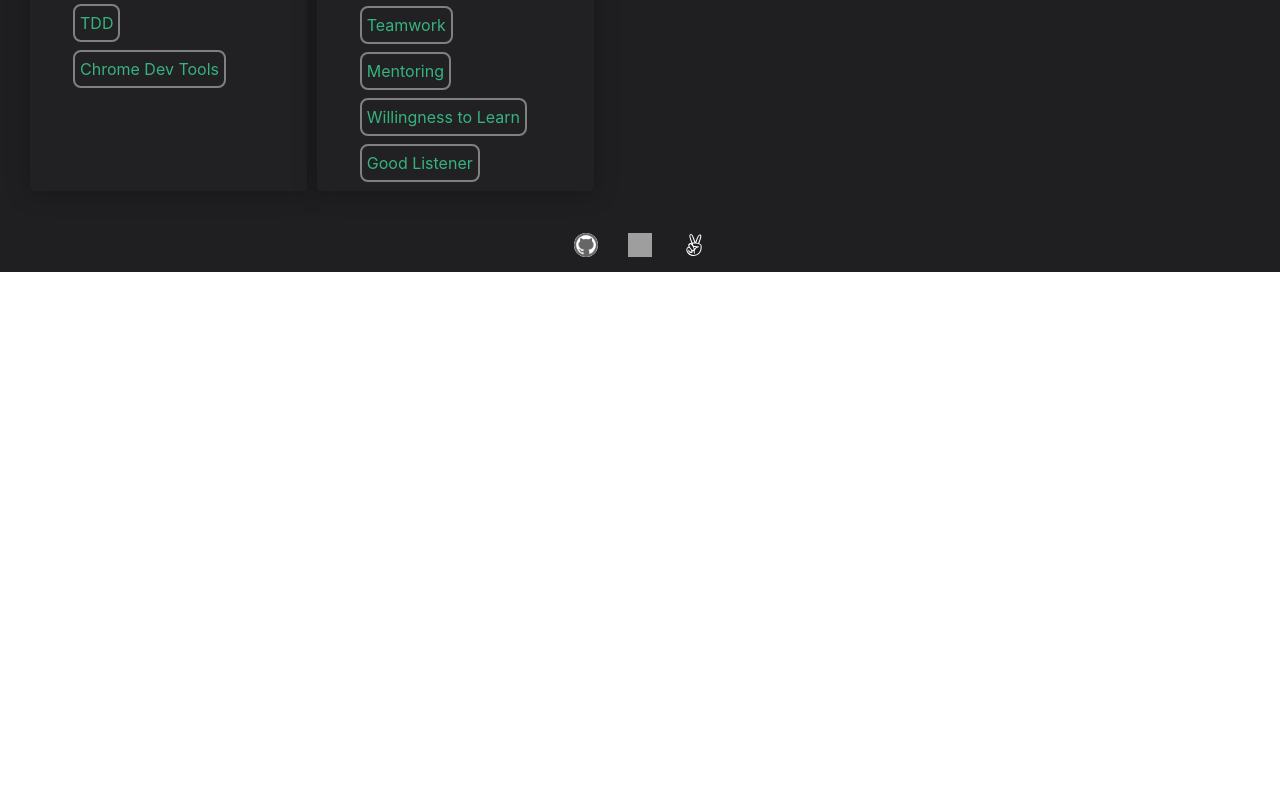
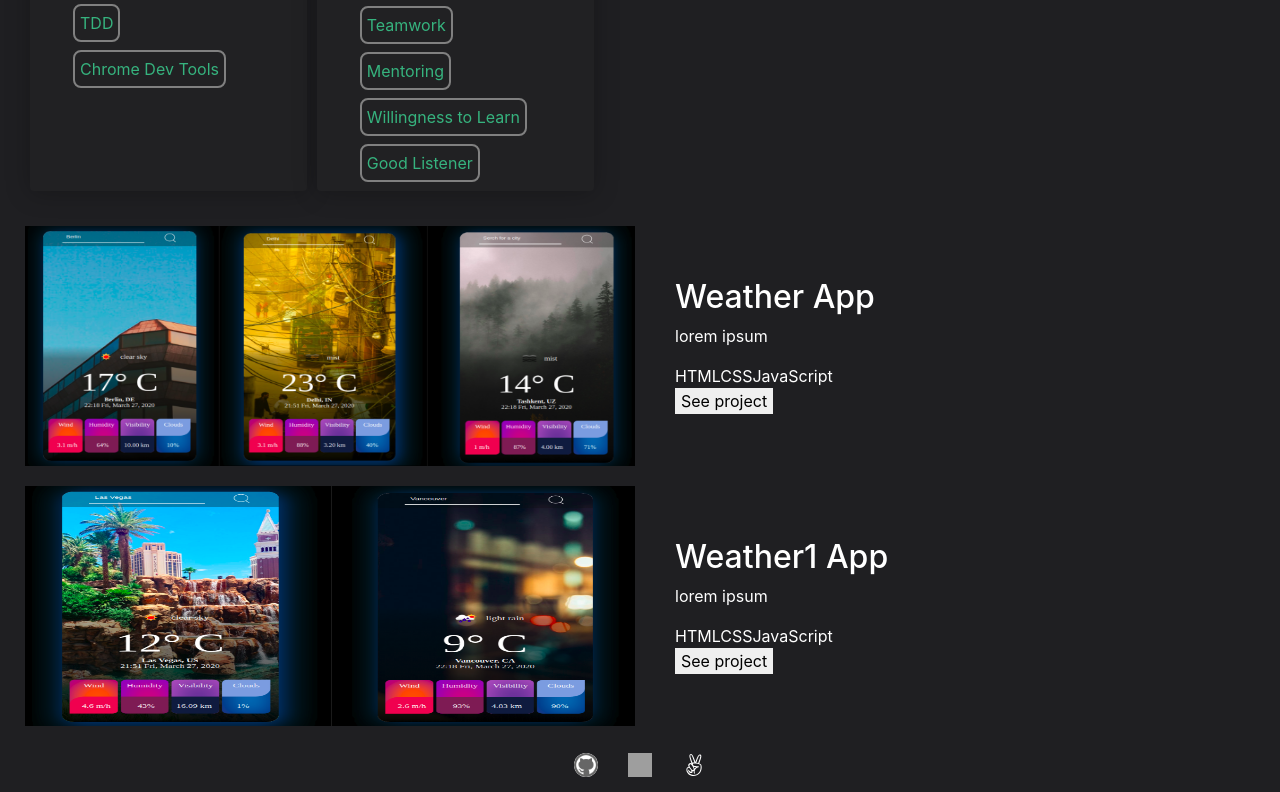
Before and after one commit to Abdusaid10/personal-portfolio, a React (Create React App) app: page / in a window 1280 px wide. Shown: the part 663-1455 px from the top of the page. Before the commit the page ends 935 px from the top, so only its background shows below. Built offline with nearby package versions, Linux system fonts and the light colour scheme; grey boxes are pictures that could not be loaded.

Commit message:
add Project component  and RecentWork Container

```diff
--- /dev/null
+++ b/src/assets/styles/Project.css
@@ -0,0 +1,13 @@
+#projectWrapper {
+  display: flex;
+  /* flex-direction: row; */
+  /* flex-wrap: wrap; */
+  justify-items: center;
+  align-items: center;
+}
+
+.project-img {
+  width: 320px;
+  height: 240px;
+  margin: 10px;
+}
--- a/src/components/App.js
+++ b/src/components/App.js
@@ -2,6 +2,7 @@ import React from 'react';
 import Navbar from '../containers/Navbar';
 import About from './About';
 import Contact from './Contact';
+import RecentWork from '../containers/RecentWork';
 import '../assets/styles/reset.css';
 import '../assets/styles/index.css';
 import '../assets/styles/Navbar.css';
@@ -11,6 +12,7 @@ const App = () => (
   <div className="app">
     <Navbar />
     <About />
+    <RecentWork />
     <Contact />
   </div>
 );
--- /dev/null
+++ b/src/components/Project.js
@@ -0,0 +1,27 @@
+import React from 'react';
+import PropTypes from 'prop-types';
+import '../assets/styles/Project.css';
+
+const Project = ({ project }) => (
+  <div id="projectWrapper">
+    <img className="project-img col-md-6" src={`${project.image}`} alt={`${project.name}`} />
+    <div className="col-md-6">
+      <h2>{project.name}</h2>
+      <p>{project.description}</p>
+      <div>
+        {
+          project.stack.map(s => (
+            <span key={s}>{s}</span>
+          ))
+        }
+      </div>
+      <button type="button">See project</button>
+    </div>
+  </div>
+);
+
+Project.propTypes = {
+  project: PropTypes.instanceOf(Object).isRequired,
+};
+
+export default Project;
--- a/src/containers/RecentWork.js
+++ b/src/containers/RecentWork.js
@@ -0,0 +1,33 @@
+import React from 'react';
+import Project from '../components/Project';
+import weatherApp1 from '../assets/imgs/weatherApp1.png';
+import weatherApp2 from '../assets/imgs/weatherApp2.png';
+
+const RecentWork = () => {
+  const projects = [
+    {
+      name: 'Weather App',
+      description: 'lorem ipsum',
+      image: `${weatherApp1}`,
+      stack: ['HTML', 'CSS', 'JavaScript'],
+    },
+    {
+      name: 'Weather1 App',
+      description: 'lorem ipsum',
+      image: `${weatherApp2}`,
+      stack: ['HTML', 'CSS', 'JavaScript'],
+    },
+  ];
+
+  return (
+    <div id="projects-container">
+      {
+        projects.map(project => (
+          <Project key={project.name} project={project} />
+        ))
+      }
+    </div>
+  );
+};
+
+export default RecentWork;
```
Also changed, not shown: src/assets/imgs/weatherApp1.png (added), src/assets/imgs/weatherApp2.png (added).
